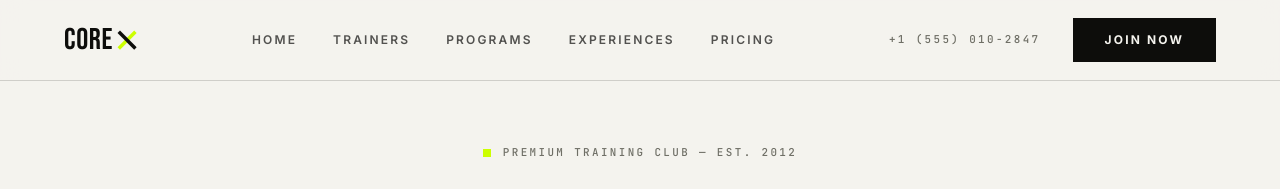
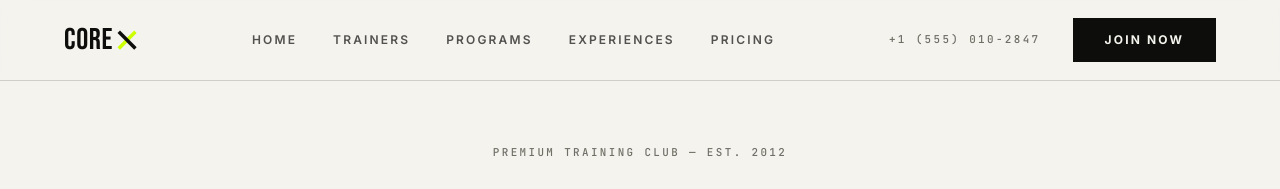
Before and after one commit to chaudhary64/corex, a React (Vite) app: page / in a window 1280 px wide. Shown: the top 189 px of the page. Built offline with nearby package versions, Linux system fonts and the light colour scheme.

Commit message:
fix(hero): drop the square from the eyebrow label
The mark in front of the line competed with the new logo for the reader's eye
at the top of the page, and the eyebrow reads cleaner as plain mono type.

```diff
--- a/src/app/components/Home.jsx
+++ b/src/app/components/Home.jsx
@@ -582,7 +582,6 @@ const Home = () => {
               ref={heroEyebrowRef}
               className="eyebrow text-smoke flex items-center justify-center gap-3"
             >
-              <span className="inline-block w-2 h-2 bg-lime"></span>
               Premium Training Club — Est. 2012
             </p>
             <h1 className="font-bebas-neue leading-[0.92] mt-6">
```
